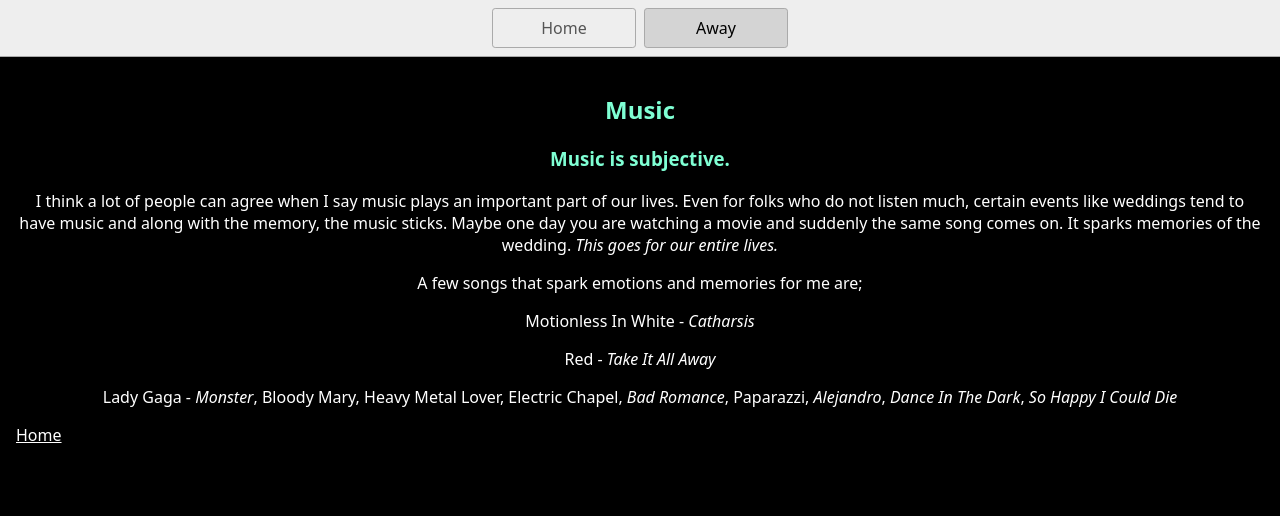
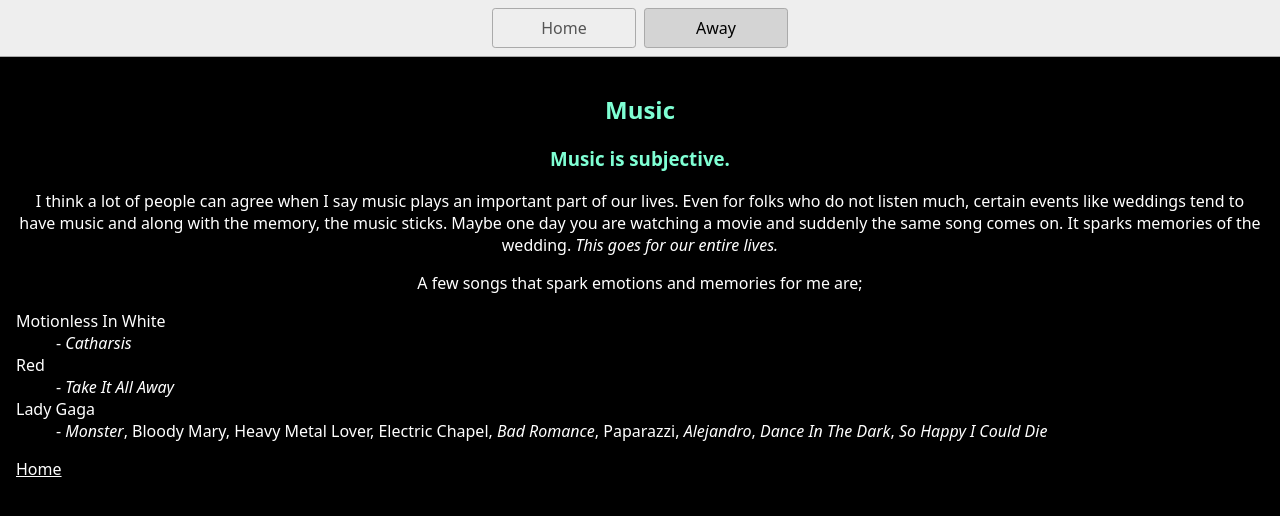
Before and after one commit to lise-charlotte/utpr-ving, a website: page page2.html in a window 1280 px wide. Drawn offline with Linux system fonts and the light colour scheme.

Commit message:
Trial and error with descriptive list

```diff
--- a/page2.html
+++ b/page2.html
@@ -17,9 +17,14 @@
       <h3 style="color: aquamarine; text-align: center">Music is subjective.</h3>
       <p style="color: white; text-align: center">I think a lot of people can agree when I say music plays an important part of our lives. Even for folks who do not listen much, certain events like weddings tend to have music and along with the memory, the music sticks. Maybe one day you are watching a movie and suddenly the same song comes on. It sparks memories of the wedding. <em>This goes for our entire lives.</em></p>
       <p style="color: white; text-align: center">A few songs that spark emotions and memories for me are;</p>
-      <p style="color: white; text-align: center">Motionless In White - <em>Catharsis</em></p>
-      <p style="color: white; text-align: center">Red - <em>Take It All Away</em></p>
-      <p style="color: white; text-align: center">Lady Gaga - <em>Monster</em>, Bloody Mary, Heavy Metal Lover, Electric Chapel, <em>Bad Romance</em>, Paparazzi, <em>Alejandro</em>, <em>Dance In The Dark</em>, <em>So Happy I Could Die</em></p>
+      <dl>
+      <dt style="color: white;">Motionless In White</dt>
+      <dd style="color: white;">- <em>Catharsis</em></dd>
+      <dt style="color: white;">Red</dt>
+      <dd style="color: white;">- <em>Take It All Away</em></dd>
+      <dt style="color: white;">Lady Gaga</dt>
+      <dd style="color: white;">- <em>Monster</em>, Bloody Mary, Heavy Metal Lover, Electric Chapel, <em>Bad Romance</em>, Paparazzi, <em>Alejandro</em>, <em>Dance In The Dark</em>, <em>So Happy I Could Die</em></dd>
+      </dl>
       <a style ="color: white; text-align: center"href="index.html">Home</a>
     </main>
   </body>
```
